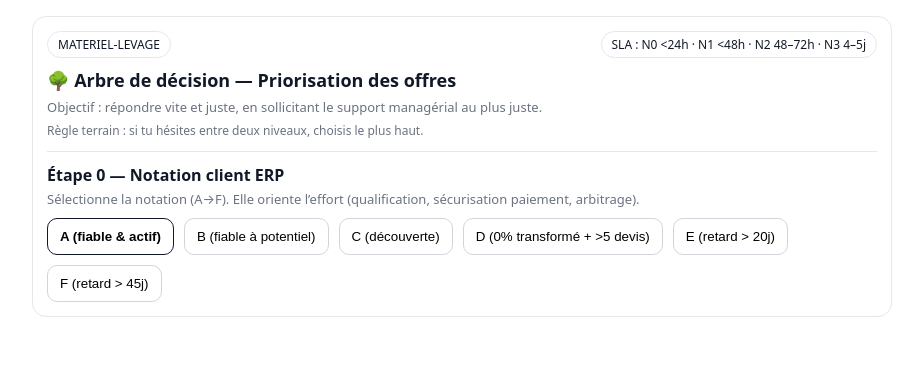
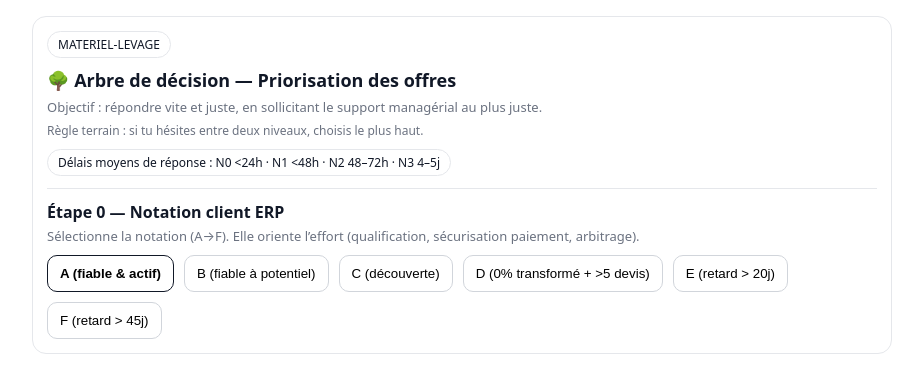
Before and after one commit to materiellevage-com/arbre-decision-offres-commerciales, a plain HTML site: page index.html in a window 1280 px wide. Shown: the whole page, without its empty margins (178-1101 px from the left). Drawn offline with Linux system fonts and the light colour scheme.

Commit message:
Update index.html

```diff
--- a/index.html
+++ b/index.html
@@ -50,7 +50,7 @@
           <div class="sub">Objectif : répondre vite et juste, en sollicitant le support managérial au plus juste.</div>
           <div class="small">Règle terrain : si tu hésites entre deux niveaux, choisis le plus haut.</div>
         </div>
-        <div class="badge">SLA : N0 &lt;24h · N1 &lt;48h · N2 48–72h · N3 4–5j</div>
+        <div class="badge">Délais moyens de réponse : N0 &lt;24h · N1 &lt;48h · N2 48–72h · N3 4–5j</div>
       </div>
 
       <div class="divider"></div>
```
